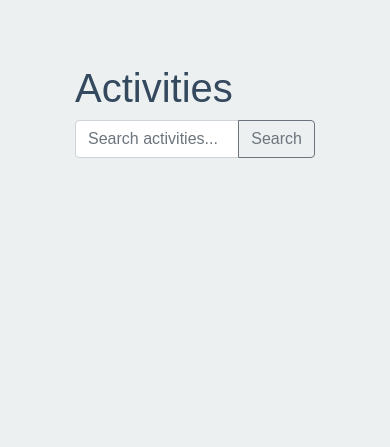
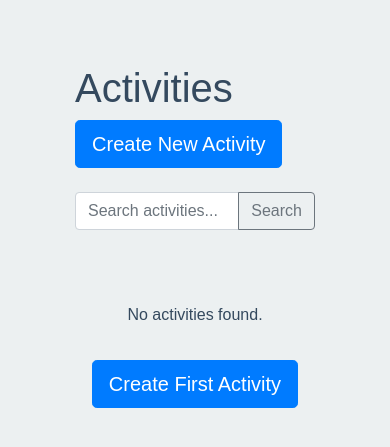
Before and after one commit to divy-jain/roamio, a Flask app: page /activities/ in a window 390 px wide. Shown: the part 58-505 px from the top of the page. Run offline with Flask 3, Linux system fonts and the light colour scheme; data that the repository does not hold is empty; some libraries are stand-ins or nearby versions.

Commit message:
create activity fully functional. stored in database also

```diff
--- a/app/forms.py
+++ b/app/forms.py
@@ -2,6 +2,9 @@ from flask_wtf import FlaskForm
 from wtforms import StringField, PasswordField, BooleanField, SubmitField, TextAreaField, SelectField
 from wtforms.validators import DataRequired, Email, EqualTo, ValidationError
 from app.models.user import User
+from flask_wtf import FlaskForm
+from wtforms import StringField, TextAreaField, SelectField, SubmitField
+from wtforms.validators import DataRequired
 
 class RegistrationForm(FlaskForm):
     username = StringField('Username', validators=[DataRequired()])
--- a/app/routes/activity.py
+++ b/app/routes/activity.py
@@ -1,5 +1,4 @@
 from flask import Blueprint, render_template, redirect, url_for, request, flash
-from flask_login import login_required, current_user
 from app import db
 from app.models.activity import Activity
 from app.forms import ActivityForm
@@ -11,13 +10,7 @@ def list_activities():
     activities = Activity.query.all()
     return render_template('activity/list.html', activities=activities)
 
-@bp.route('/<int:id>')
-def activity_detail(id):
-    activity = Activity.query.get_or_404(id)
-    return render_template('activity/detail.html', activity=activity)
-
 @bp.route('/create', methods=['GET', 'POST'])
-@login_required
 def create_activity():
     form = ActivityForm()
     if form.validate_on_submit():
@@ -31,9 +24,14 @@ def create_activity():
         )
         db.session.add(activity)
         db.session.commit()
-        flash('Activity created successfully!')
+        flash('Activity created successfully!', 'success')
         return redirect(url_for('activity.list_activities'))
     return render_template('activity/create.html', form=form)
+
+@bp.route('/<int:id>')
+def activity_detail(id):
+    activity = Activity.query.get_or_404(id)
+    return render_template('activity/detail.html', activity=activity)
 
 @bp.route('/search')
 def search_activities():
--- a/app/templates/activity/create.html
+++ b/app/templates/activity/create.html
@@ -3,7 +3,7 @@
 {% block content %}
 <div class="container">
     <h1>Create New Activity</h1>
-    <form method="POST" action="{{ url_for('activity.create_activity') }}">
+    <form method="POST">
         {{ form.hidden_tag() }}
         <div class="form-group">
             {{ form.name.label }}
@@ -29,9 +29,7 @@
             {{ form.season.label }}
             {{ form.season(class="form-control") }}
         </div>
-        <div class="form-group">
-            {{ form.submit(class="btn btn-primary") }}
-        </div>
+        <button type="submit" class="btn btn-primary">Create Activity</button>
     </form>
 </div>
 {% endblock %}
--- a/app/templates/activity/list.html
+++ b/app/templates/activity/list.html
@@ -2,9 +2,18 @@
 
 {% block content %}
 <div class="container">
-    <h1>Activities</h1>
+    <div class="row mb-4 align-items-center">
+        <div class="col-md-6">
+            <h1>Activities</h1>
+        </div>
+        <div class="col-md-6 text-md-right">
+            <a href="{{ url_for('activity.create_activity') }}" class="btn btn-primary btn-lg">
+                <i class="fas fa-plus-circle"></i> Create New Activity
+            </a>
+        </div>
+    </div>
 
-    <form action="{{ url_for('activity.search_activities') }}" method="get" class="mb-3">
+    <form action="{{ url_for('activity.search_activities') }}" method="get" class="mb-4">
         <div class="input-group">
             <input type="text" name="query" class="form-control" placeholder="Search activities...">
             <div class="input-group-append">
@@ -16,20 +25,39 @@
     <div class="row">
         {% for activity in activities %}
         <div class="col-md-4 mb-4">
-            <div class="card">
+            <div class="card h-100">
                 <div class="card-body">
                     <h5 class="card-title">{{ activity.name }}</h5>
                     <h6 class="card-subtitle mb-2 text-muted">{{ activity.city }}</h6>
-                    <p class="card-text">{{ activity.description[:100] }}...</p>
-                    <a href="{{ url_for('activity.activity_detail', id=activity.id) }}" class="card-link">View Details</a>
+                    <p class="card-text">{{ activity.description[:100] }}{% if activity.description|length > 100 %}...{% endif %}</p>
+                </div>
+                <div class="card-footer bg-transparent">
+                    <a href="{{ url_for('activity.activity_detail', id=activity.id) }}" class="btn btn-outline-primary btn-sm">View Details</a>
                 </div>
             </div>
         </div>
         {% endfor %}
     </div>
 
-    {% if current_user.is_authenticated %}
-    <a href="{{ url_for('activity.create_activity') }}" class="btn btn-primary mt-3">Create New Activity</a>
+    {% if activities|length == 0 %}
+    <div class="text-center mt-5">
+        <p>No activities found.</p>
+        <a href="{{ url_for('activity.create_activity') }}" class="btn btn-primary btn-lg mt-3">
+            <i class="fas fa-plus-circle"></i> Create First Activity
+        </a>
+    </div>
     {% endif %}
 </div>
 {% endblock %}
+
+{% block extra_css %}
+<style>
+    .card {
+        transition: transform 0.2s ease-in-out;
+    }
+    .card:hover {
+        transform: translateY(-5px);
+        box-shadow: 0 4px 8px rgba(0,0,0,0.1);
+    }
+</style>
+{% endblock %}
```
